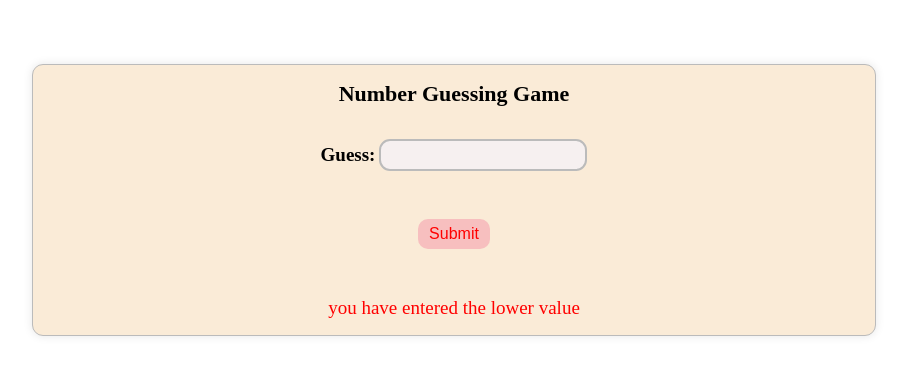
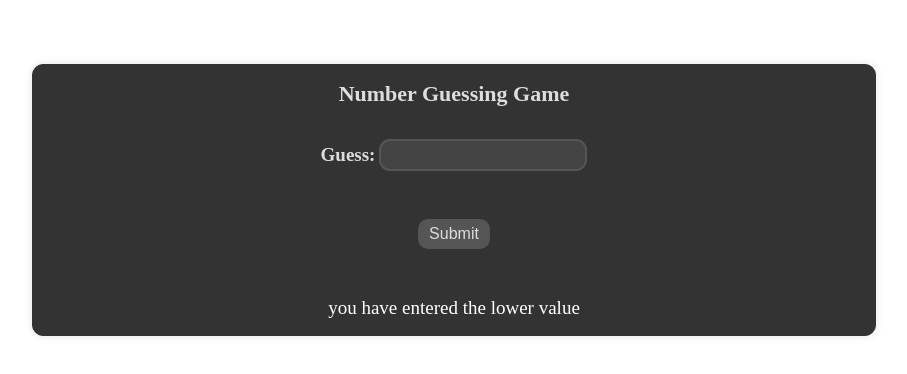
Before and after one commit to som8761/75-day-code-challange, a plain HTML site: page Day_15/index.html in a window 1280 px wide. Both pictures are taken after typing "5" into the empty fields and a click on the button "Submit". Shown: the whole page, without its empty margins (186-1093 px from the left). Drawn offline with Linux system fonts and the light colour scheme.

Commit message:
style and js file modified

```diff
--- a/Day_15/script.js
+++ b/Day_15/script.js
@@ -14,15 +14,15 @@ function guessTheNumber(){
     document.getElementById('input_field').value = '';
 
     if(user === randomNum){
-        feedback.innerHTML = `congratulations! you have guess the same number and you have taken  ${attempts_taken++} attempts for it.`;
+        feedback.innerHTML = `congratulations! you have guess the same number and you have taken  ${attempts_taken++} attempts for it 🎉🎉🎊.`;
         feedback.style.color = 'green';
     }
     else if(user > randomNum){
         feedback.innerHTML = `you have entered the higher value`;
-        feedback.style.color = 'red';
+        feedback.style.color = '#fff';
     }
     else{
         feedback.innerHTML = `you have entered the lower value`;
-        feedback.style.color = 'red';
+        feedback.style.color = '#fff';
     }
 }
--- a/Day_15/style.css
+++ b/Day_15/style.css
@@ -1,15 +1,16 @@
-*{
+* {
     box-sizing: border-box;
     padding: 0;
     margin: 0;
 }
+
 .container {
-    border: 1px #bbb solid;
+    border: 1px solid #333; /* Dark border color */
     width: 66%;
     min-height: 10vh;
     margin: 4rem auto;
     padding: 1rem;
-    background-color: antiquewhite;
+    background-color: #333; /* Dark background color */
     border-radius: 11px;
     transition: background-color 0.3s ease, box-shadow 0.3s ease;
     box-shadow: 0px 0px 10px rgba(0, 0, 0, 0.1);
@@ -20,6 +21,7 @@
     margin: auto;
     font-size: 22px;
     text-align: center;
+    color: #ddd; /* Light text color */
 }
 
 .text {
@@ -31,40 +33,44 @@
 .text label {
     font-size: 19px;
     font-weight: 600;
+    color: #ddd; /* Light text color */
 }
-.feedback{
+
+.feedback {
     margin-top: 2rem;
     font-size: 19px;
     text-align: center;
+    color: #ddd; /* Light text color */
 }
 
 #input_field {
     width: 13rem;
     height: 2rem;
-    border: solid #bbb 2px;
+    border: solid #555 2px; /* Dark border color */
     border-radius: 11px;
     cursor: pointer;
     font-size: 18px;
     font-weight: 500;
     text-align: left;
-    background-color: #f6f0f0;
+    background-color: #444; /* Dark background color */
     padding: 6px;
+    color: #ddd; /* Light text color */
 }
 
 .submit_btn {
     display: flex;
-    margin:3rem auto;
+    margin: 3rem auto;
     padding: 6px 11px;
     border-radius: 10px;
     border: none;
-    background-color: #e8075931;
-    color: red;
+    background-color: #555; /* Dark background color */
+    color: #ddd; /* Light text color */
     font-size: 16px;
     transition: background-color 0.3s ease, box-shadow 0.3s ease;
     cursor: pointer;
 }
 
 .submit_btn:hover {
-    background-color: #0cf06b;
+    background-color: #333; /* Dark background color */
     box-shadow: 0px 0px 15px rgba(46, 204, 113, 0.4);
 }
```
